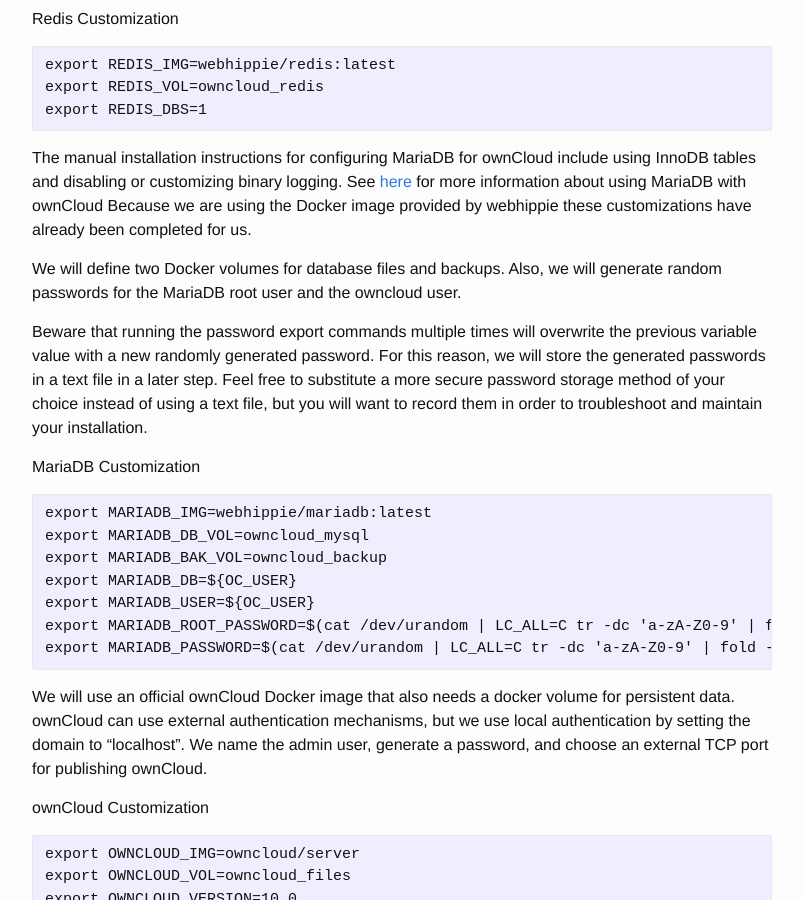
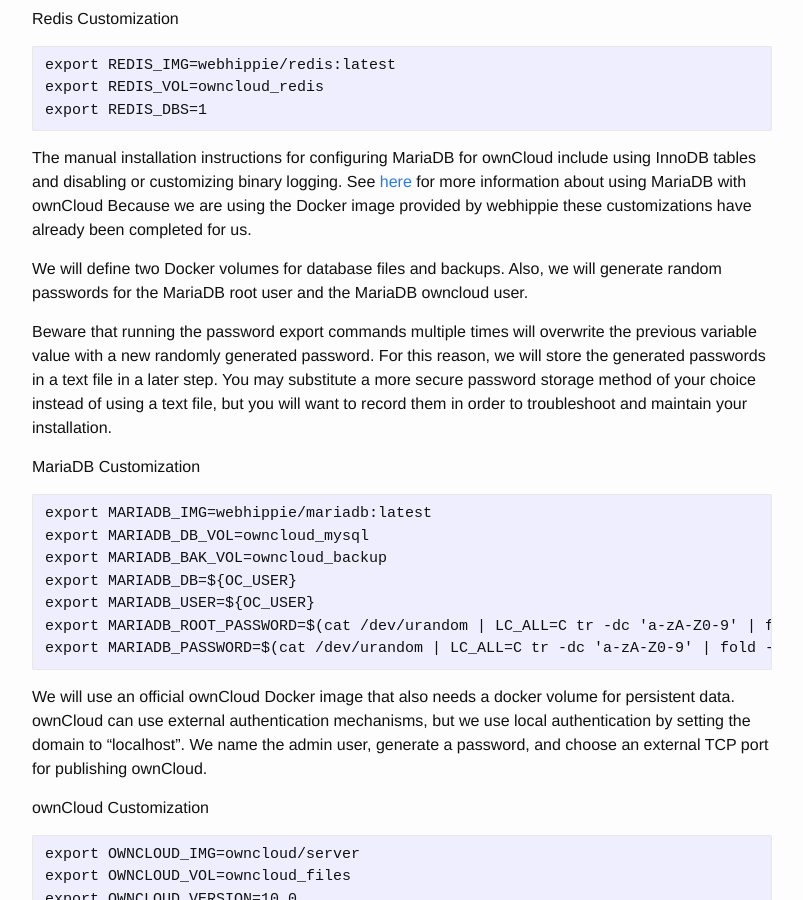
Before and after one commit to whizzer75/whizzer75.github.io, a Jekyll site: the page built from 1-install.md, in a window 1280 px wide and 900 px high, scrolled down 1328 px. Shown: the whole window, without its empty margins (238-1041 px from the left). Built offline with Jekyll 4.4.1, drawn with Linux system fonts in a browser that asks for light colours.

Commit message:
spell check

```diff
--- a/1-install.md
+++ b/1-install.md
@@ -74,13 +74,13 @@
 customizations have already been completed for us.
 
 We will define two Docker volumes for database files and backups. Also,
-we will generate random passwords for the MariaDB root user and the owncloud
-user.
+we will generate random passwords for the MariaDB root user and the MariaDB
+owncloud user.
 
 Beware that running the password export commands multiple times will overwrite the
 previous variable value with a new randomly generated password. For this
 reason, we will store the generated passwords in a text file in a later step.
-Feel free to substitute a more secure password storage method of your
+You may substitute a more secure password storage method of your
 choice instead of using a text file, but you will want to record them
 in order to troubleshoot and maintain your installation.
 
```
Also changed, not shown: 2 other files.
